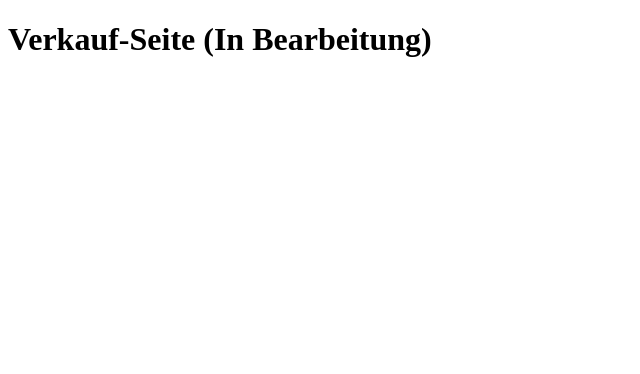
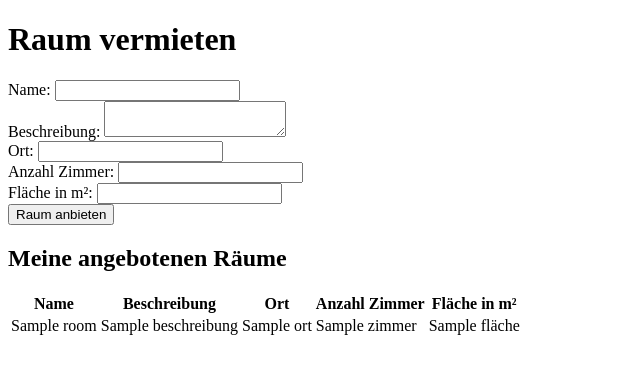
Before and after one commit to SebastianChristen/rent-a-room, a Flask app: page /sell in a window 1280 px wide. Shown: the top 374 px of the page, without its empty margins (0-640 px from the left). Run offline with Flask 3, Linux system fonts and the light colour scheme; the visitor is signed in with stand-in values (Sample User, id 1); a database or web service that is not in the repository returns one stand-in record (values such as "Sample title").

Commit message:
add option for selling

```diff
--- a/database.py
+++ b/database.py
@@ -49,11 +49,6 @@ def room(id):
     return dumps(room)
 
 @app.route('/update-room/<id>', methods=['POST'])
-
-
-@app.route('/sell')
-def sell():
-    return render_template('sell.html')
 
 
 
@@ -128,5 +123,40 @@ def update_account():
 
 
 
+@app.route('/sell', methods=['GET', 'POST'])
+def sell():
+    if 'email' not in session:
+        return redirect(url_for('login'))
+
+    if request.method == 'POST':
+        new_room = {
+            "name": request.form['name'],
+            "beschreibung": request.form['beschreibung'],
+            "ort": request.form['ort'],
+            "zimmer": int(request.form['zimmer']),
+            "fläche": float(request.form['fläche']),
+            "besitzer_id": session['email'],
+            # Initialisiere 'bewohner_ids' als leere Liste
+            "bewohner_ids": []
+        }
+
+        # Füge den neuen Raum zur 'rooms'-Collection hinzu
+        db.rooms.insert_one(new_room)
+        return redirect(url_for('home'))  # Oder eine Bestätigungsseite anzeigen
+
+    else:
+        email = session['email']
+        owned_rooms = list(db.rooms.find({"besitzer_id": email}))
+
+    return render_template('sell.html', owned_rooms=owned_rooms)
+
+
+
+
+    return render_template('sell.html')
+
+
+
+
 if __name__ == '__main__':
     app.run(debug=True)
--- a/templates/index.html
+++ b/templates/index.html
@@ -50,7 +50,7 @@
                 let htmlContent = `
                     <h2>${data.name}</h2>
                     <p>${data.beschreibung}</p>
-                    <p>Ort: ${data.ort.koordinaten.join(', ')}</p>
+                    <p>Ort: ${data.ort}</p>
                     <p>Besitzer: ${data.besitzer_id}</p>
                     <p>Anzahl Zimmer: ${data.zimmer}</p>
                     <p>Fläche: ${data.fläche}m²</p>
--- a/templates/login.html
+++ b/templates/login.html
@@ -4,6 +4,7 @@
     <!-- ... Dein Head-Inhalt ... -->
 </head>
 <body>
+    <span>john.doe@example.com für testen</span>
     <form action="{{ url_for('login') }}" method="post">
         <label for="email">E-Mail-Adresse:</label>
         <input type="email" id="email" name="email" required>
--- a/templates/sell.html
+++ b/templates/sell.html
@@ -1,11 +1,70 @@
 <!DOCTYPE html>
 <html lang="de">
 <head>
-    <meta charset="UTF-8">
-    <meta name="viewport" content="width=device-width, initial-scale=1.0">
-    <title>Verkaufen</title>
+    <!-- ... Dein Head-Inhalt ... -->
 </head>
 <body>
-    <h1>Verkauf-Seite (In Bearbeitung)</h1>
+    <h1>Raum vermieten</h1>
+    <form action="{{ url_for('sell') }}" method="post">
+        <div>
+            <label for="name">Name:</label>
+            <input type="text" id="name" name="name" required>
+        </div>
+        <div>
+            <label for="beschreibung">Beschreibung:</label>
+            <textarea id="beschreibung" name="beschreibung" required></textarea>
+        </div>
+        <div>
+            <label for="ort">Ort:</label>
+            <input type="text" id="ort" name="ort" required>
+        </div>
+        <div>
+            <label for="zimmer">Anzahl Zimmer:</label>
+            <input type="number" id="zimmer" name="zimmer" required>
+        </div>
+        <div>
+            <label for="fläche">Fläche in m²:</label>
+            <input type="text" id="fläche" name="fläche" required pattern="[0-9]+([,\.][0-9]+)?">
+        </div>
+        <button type="submit">Raum anbieten</button>
+    </form>
+
+<!-- Vorhandene Einträge für das Hinzufügen eines Raums -->
+<!-- ... -->
+
+<!-- Liste der Räume, die der Benutzer besitzt -->
+<h2>Meine angebotenen Räume</h2>
+<table>
+    <thead>
+        <tr>
+            <th>Name</th>
+            <th>Beschreibung</th>
+            <th>Ort</th>
+            <th>Anzahl Zimmer</th>
+            <th>Fläche in m²</th>
+            <!-- Weitere Spalten nach Bedarf -->
+        </tr>
+    </thead>
+    <tbody>
+        {% for room in owned_rooms %}
+        <tr>
+            <td>{{ room.name }}</td>
+            <td>{{ room.beschreibung }}</td>
+            <td>{{ room.ort }}</td>
+            <td>{{ room.zimmer }}</td>
+            <td>{{ room.fläche }}</td>
+            <!-- Weitere Datenzellen nach Bedarf -->
+        </tr>
+        {% else %}
+        <tr>
+            <td colspan="5">Keine Räume gefunden.</td>
+        </tr>
+        {% endfor %}
+    </tbody>
+</table>
+
+
+
+
 </body>
 </html>
```
